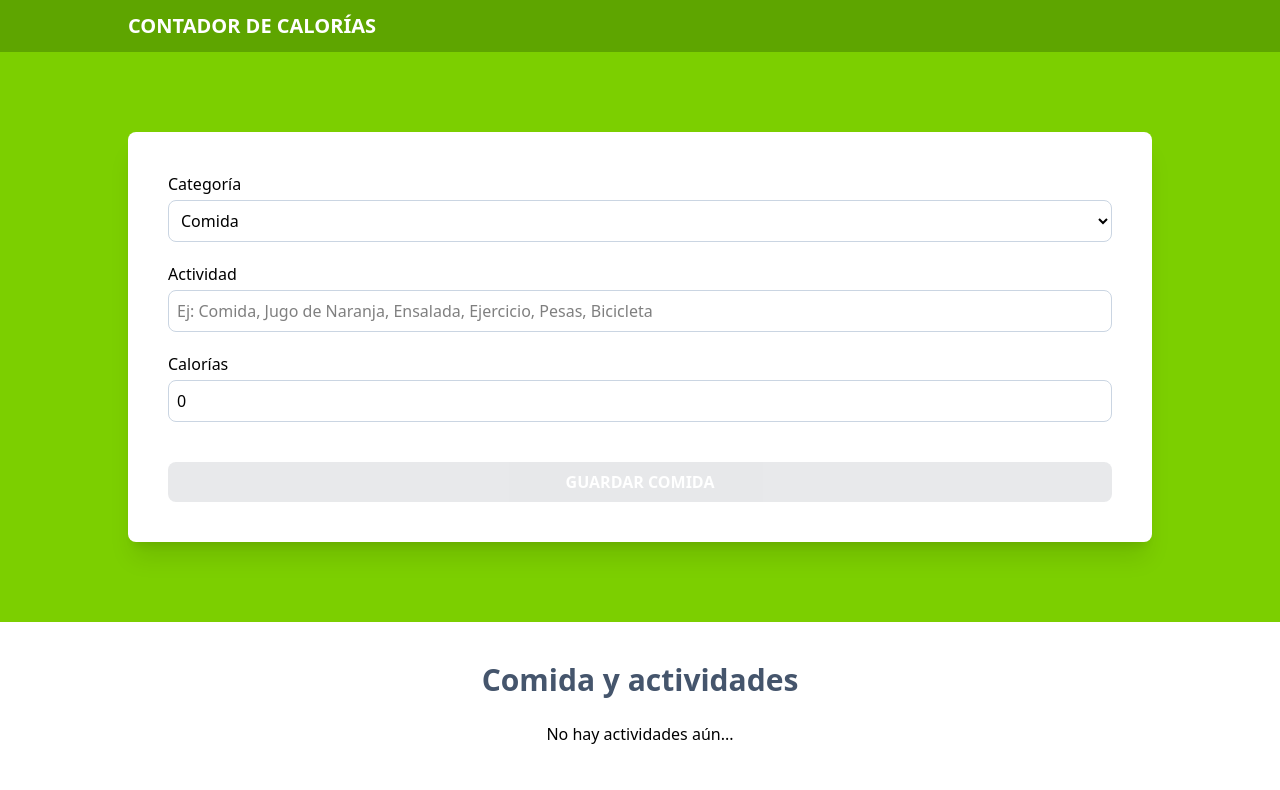
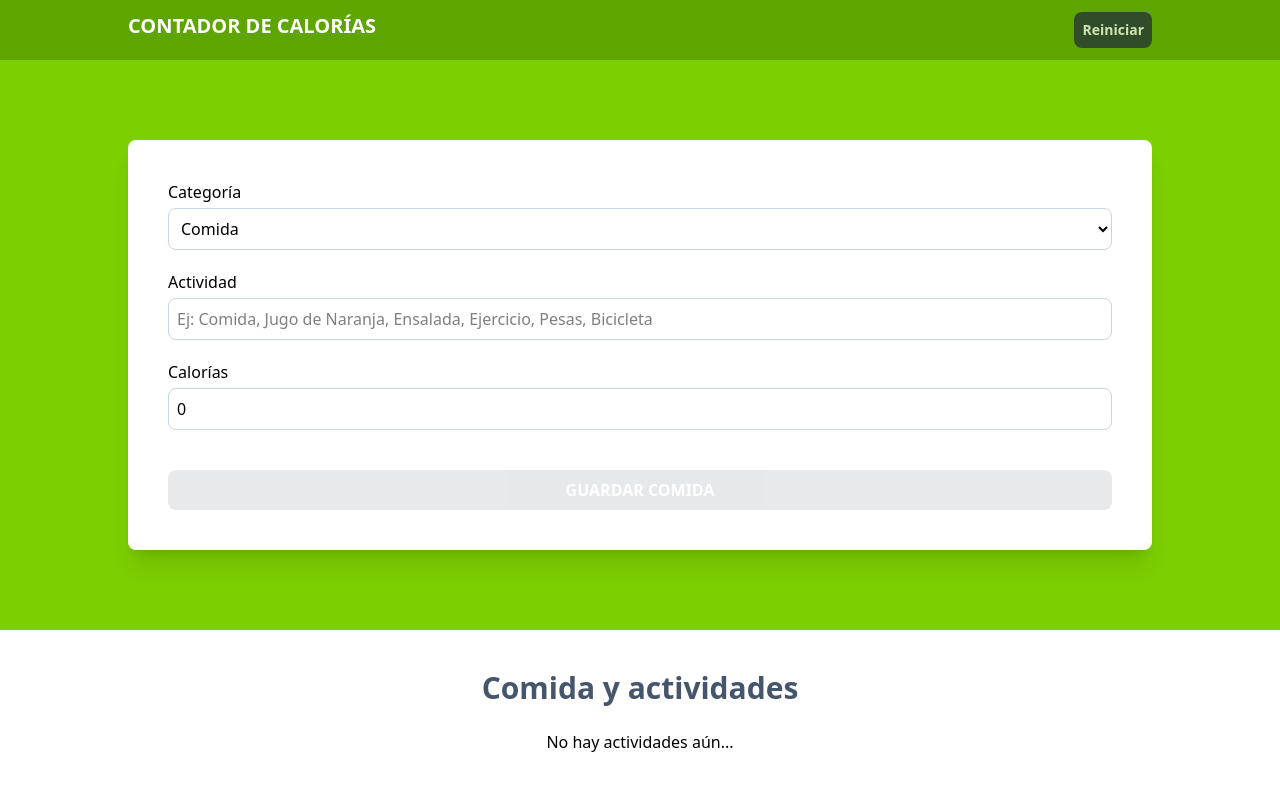
Before and after one commit to lorelvis-santos/calorie-tracker, a React app: page / in a window 1280 px wide. Shown: the top 790 px of the page. Built offline with nearby package versions, Linux system fonts and the light colour scheme; the HTML template or start-up script is replaced by a standard one.

Commit message:
feat: add restart functionality to reset activities and update reducer logic

```diff
--- a/src/App.tsx
+++ b/src/App.tsx
@@ -1,10 +1,11 @@
-import { useEffect, useReducer } from "react";
+import { useEffect, useReducer, useMemo } from "react";
 import Form from "./components/Form";
 import { activityReducer, initialState } from "./reducers/activityReducer";
 import { ActivitiesList } from "./components/ActivitiesList";
 
 function App() {
   const [state, dispatch] = useReducer(activityReducer, initialState);
+  const canRestart = useMemo(() => state.activities.length > 0, [state.activities])
 
   useEffect(() => {
     localStorage.setItem("activities", JSON.stringify(state.activities));
@@ -17,6 +18,14 @@ function App() {
           <h1 className="text-center text-xl font-bold text-white uppercase">
             Contador de Calorías
           </h1>
+
+          <button
+            className="bg-gray-800 hover:bg-gray-900 p-2 font-bold uppercarse text-white cursor-pointer transition-colors rounded-lg text-sm disabled:opacity-70 disabled:cursor-not-allowed"
+            disabled={!canRestart}
+            onClick={() => dispatch({ type: "restart-app" })}
+          >
+            Reiniciar
+          </button>
         </div>
       </header>
 
--- a/src/components/ActivitiesList.tsx
+++ b/src/components/ActivitiesList.tsx
@@ -28,11 +28,11 @@ export const ActivitiesList = ({ activities, dispatch } : ActivitiesListProps) =
         activities.map(activity => (
           <div
             key={activity.id}
-            className="px-5 py-10 bg-white mt-5 flex justify-between"
+            className="px-5 py-10 bg-white mt-5 flex justify-between rounded-lg shadow-md"
           >
             <div className="space-y-2 relative">
               <p
-                className={`absolute -top-6 -left-8 text-white font-bold uppercase px-10 py-2 ${activity.category === 1 ? "bg-lime-500" : "bg-orange-500"}`}>
+                className={`absolute -top-6 -left-8 text-white font-bold uppercase px-10 py-2 shadow-sm rounded-md ${activity.category === 1 ? "bg-lime-500" : "bg-orange-500"}`}>
                 {categoryName(activity.category)}
               </p>
               <p className="text-xl font-bold pt-5 mt-2">
@@ -48,7 +48,7 @@ export const ActivitiesList = ({ activities, dispatch } : ActivitiesListProps) =
                 className="cursor-pointer h-8 w-8"
                 onClick={() => dispatch({type: "set-currentId", payload: { id: activity.id}})}>
                 <PencilSquareIcon
-                  className="text-blue-800 hover:text-blue-900 hover:scale-105 transition-all"
+                  className="text-sky-800 hover:text-sky-900 hover:scale-105 transition-all"
                 />
               </button>
 
--- a/src/reducers/activityReducer.ts
+++ b/src/reducers/activityReducer.ts
@@ -3,20 +3,21 @@ import type { Activity } from "../types"
 export type ActivityActions =
   { type: "save-activity", payload: { newActivity: Activity } } |
   { type: "set-currentId", payload: { id: Activity["id"]} } |
-  { type: "delete-activity", payload: {id: Activity["id"]}}
+  { type: "delete-activity", payload: {id: Activity["id"]}} |
+  { type: "restart-app" }
 
 export type ActivityState = {
   activities: Activity[],
   currentId: Activity["id"] | null
 }
 
-const getActivties = () => {
+const getActivities = () : Activity[] => {
   const activities = localStorage.getItem("activities");
   return activities ? JSON.parse(activities) : [];
 }
 
 export const initialState : ActivityState = {
-  activities: getActivties(),
+  activities: getActivities(),
   currentId: null
 }
 
@@ -55,5 +56,14 @@ export const activityReducer = (
     }
   }
 
+  if (action.type === "restart-app") {
+    localStorage.removeItem("activities");
+
+    return {
+      activities: [],
+      currentId: null
+    }
+  }
+
   return state;
 }
```
